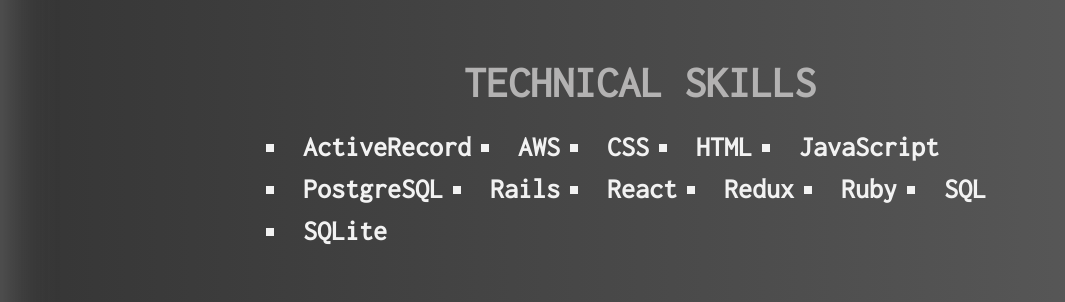
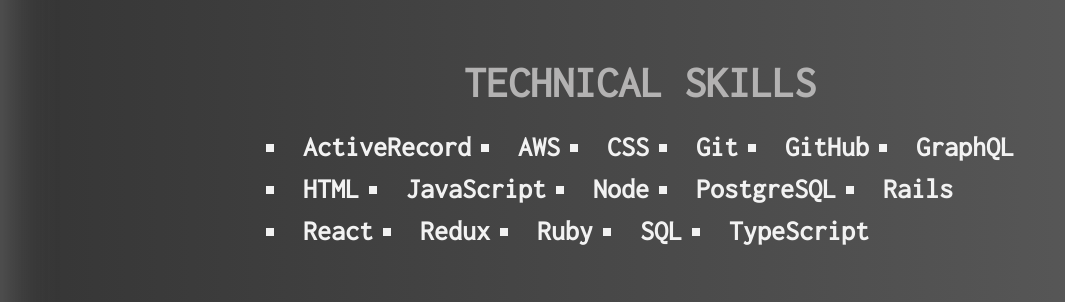
Before and after one commit to cohenoa33/portfolio, a React (Create React App) app: page /#/ in a window 1280 px wide. Shown: the part 900-1202 px from the top of the page, without its empty margins (0-1065 px from the left). Built offline with nearby package versions, Linux system fonts and the light colour scheme.

Commit message:
update skills

```diff
--- a/src/information.js
+++ b/src/information.js
@@ -77,6 +77,9 @@
       name: "ActiveRecord",
     },
     {
+      name: "Node",
+    },
+    {
       name: "AWS",
     },
     {
@@ -92,25 +95,31 @@
       name: "PostgreSQL",
     },
     {
+      name: "GraphQL",
+    },
+    {
       name: "React",
     },
     {
       name: "Redux",
     },
-
+    {
+      name: "Git",
+    },
+    {
+      name: "GitHub",
+    },
     {
       name: "Ruby",
     },
     {
       name: "Rails",
     },
-
+    {
+      name: "TypeScript",
+    },
     {
       name: "SQL",
-    },
-
-    {
-      name: "SQLite",
     },
   ],
 
```
